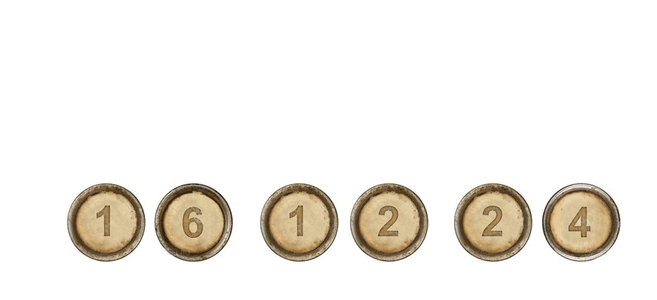
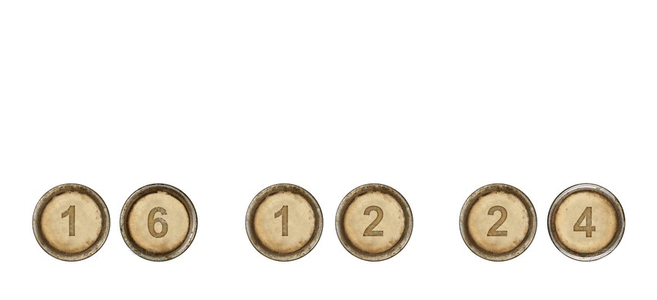
Before and after one commit to lucachaco/TickTock, a website: page index.html in a window 1280 px wide. Shown: the part 100-400 px from the top of the page, without its empty margins (298-955 px from the left). Drawn offline with Linux system fonts and the light colour scheme.

Commit message:
Add columns.

```diff
--- a/index.html
+++ b/index.html
@@ -16,20 +16,22 @@
 
 <div class="view-container">
     <div ng-view class="view-frame">
-            <div ng-controller="ClockCtrl">
-                <div class="center">
+        <div ng-controller="ClockCtrl">
+            <div class="row center">
+                <div class="col-md-4">
                     <div class="{{getSecondDigit(hour)}}"></div>
                     <div class="{{getFirstDigit(hour)}}"></div>
-                    &nbsp;
-                    &nbsp;
+                </div>
+                <div class="col-md-4">
                     <div class="{{getSecondDigit(minute)}}"></div>
                     <div class="{{getFirstDigit(minute)}}"></div>
-                    &nbsp;
-                    &nbsp;
+                </div>
+                <div class="col-md-4">
                     <div class="{{getSecondDigit(second)}}"></div>
                     <div class="{{getFirstDigit(second)}}"></div>
                 </div>
             </div>
+        </div>
     </div>
 </div>
 
```
